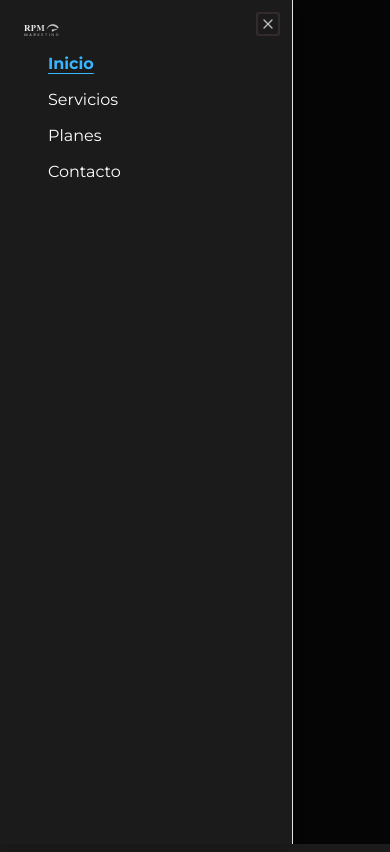
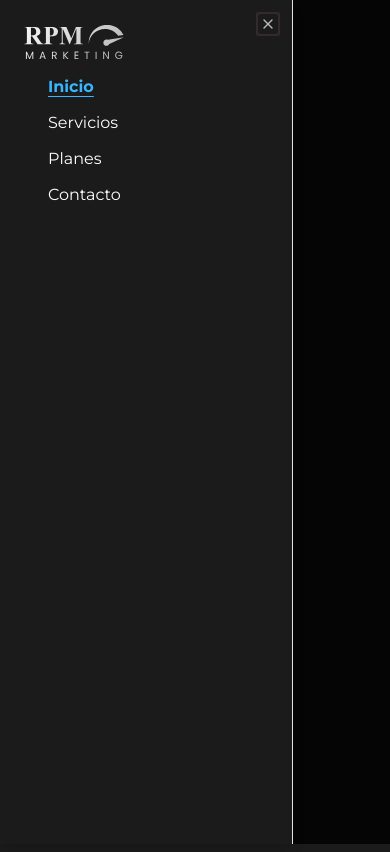
Before and after one commit to DiegoxK/rpm, a Next.js app: page / in a window 390 px wide. Both pictures are taken after a click on the button "Toggle Menu". Built offline with nearby package versions, Linux system fonts and the light colour scheme.

Commit message:
Update logo size

```diff
--- a/components/ui/navigation/mobile-nav.tsx
+++ b/components/ui/navigation/mobile-nav.tsx
@@ -25,7 +25,7 @@ export default function MobileNav() {
       </SheetTrigger>
       <SheetContent side="left">
         <NavLink href="/" toggleOpen={setOpen}>
-          <Image src={assets.logo} width={35} height={35} alt="logo" />
+          <Image src={assets.logo} width={100} height={100} alt="logo" />
         </NavLink>
         <ScrollArea className="my-4 h-[calc(100vh-6rem)] pl-6">
           <nav className="flex flex-col space-y-3">
```
